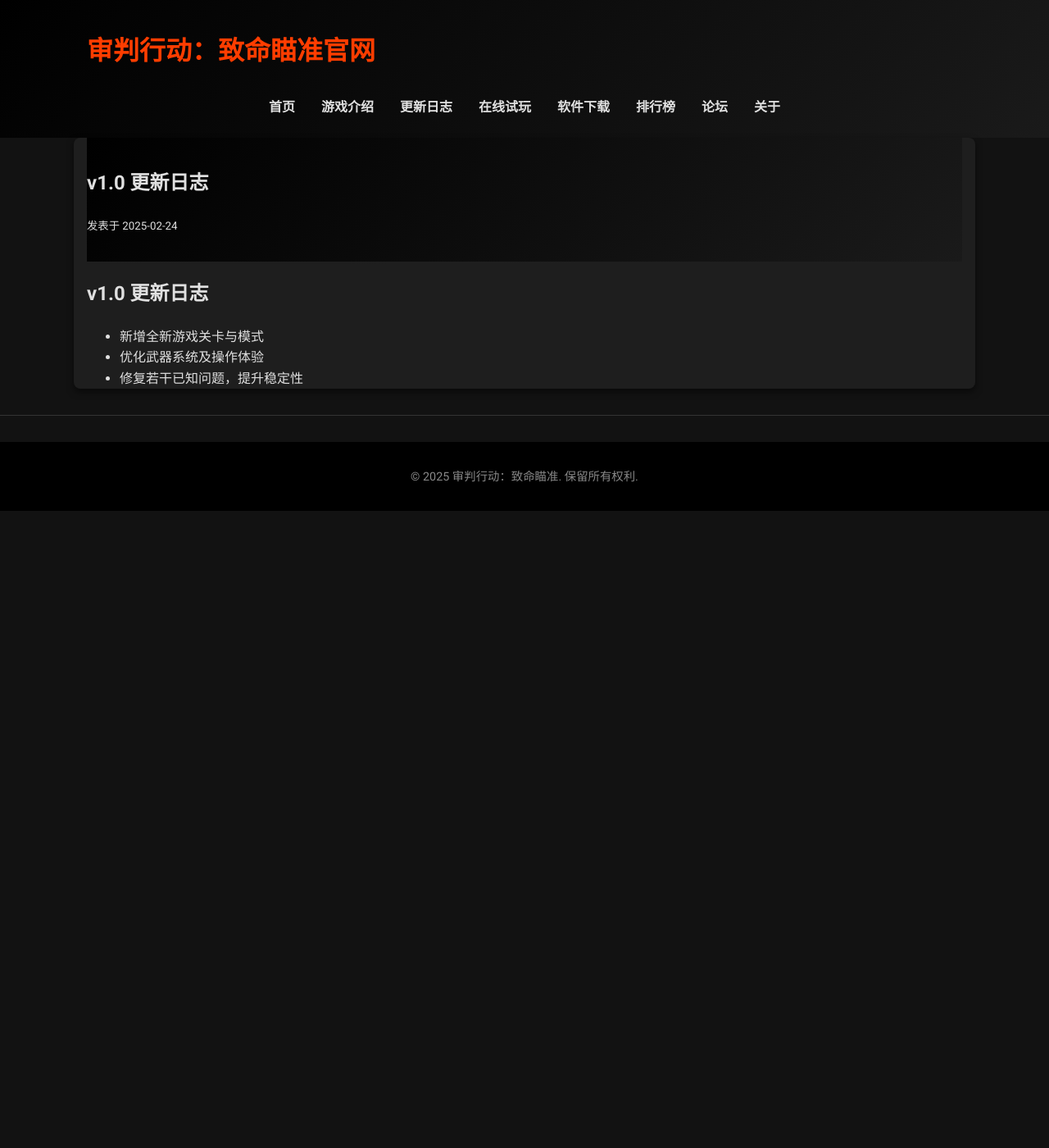
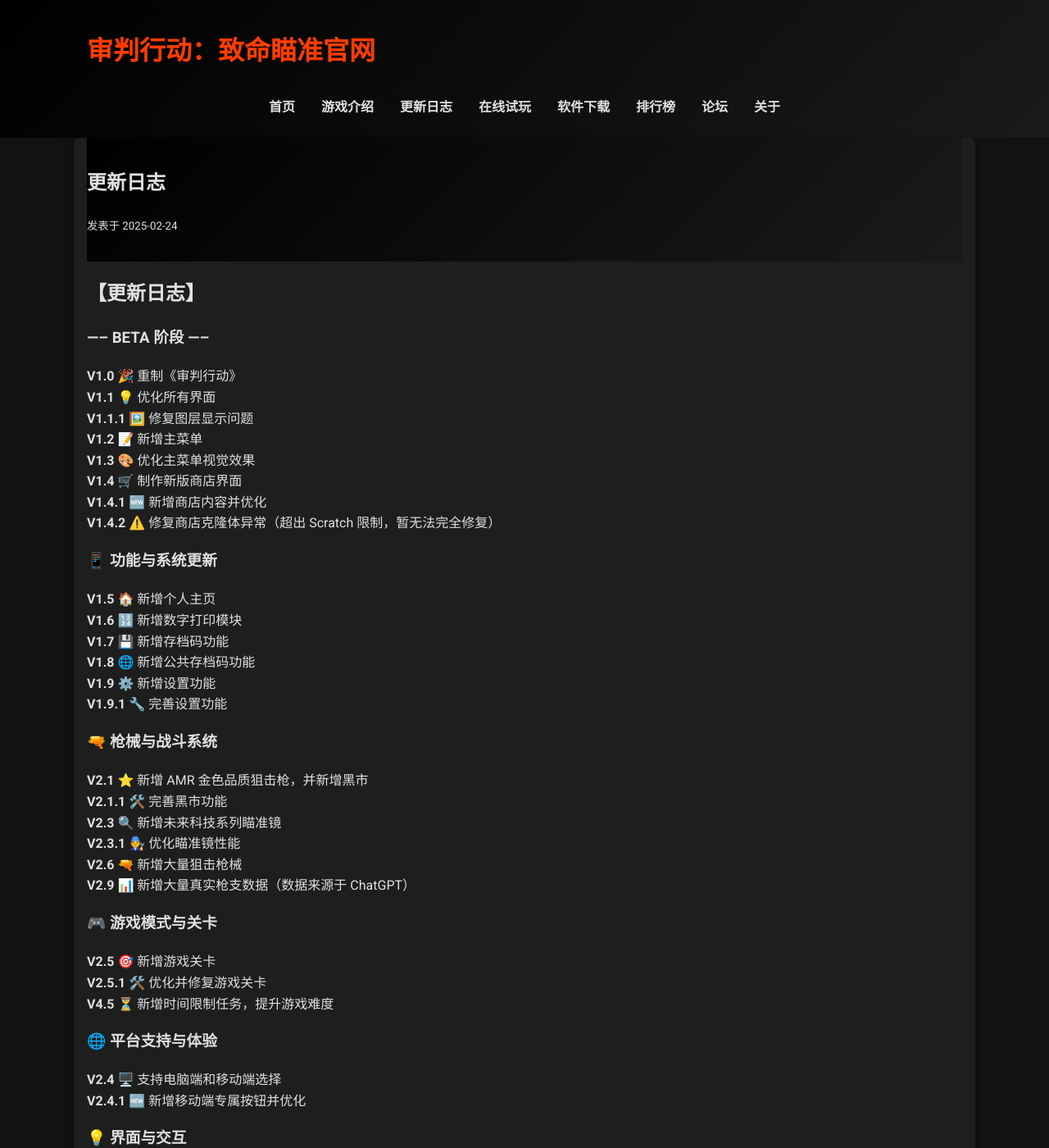
Before and after one commit to Tactgame/tactgame.github.io, a Jekyll site: the page built from _posts/2025-02-24-v1.0-更新日志.md, in a window 1280 px wide and 1400 px high. Shown: the whole window at 82% size. Built offline with Jekyll 4.4.1, drawn with Linux system fonts in a browser that asks for light colours; comment, search, counter and statistics services are not loaded; some of the changed text lies outside the part shown.

Commit message:
Update 2025-02-24-v1.0-更新日志.md

```diff
--- a/_posts/2025-02-24-v1.0-更新日志.md
+++ b/_posts/2025-02-24-v1.0-更新日志.md
@@ -1,11 +1,69 @@
 ---
 layout: post
-title: "v1.0 更新日志"
+title: "更新日志"
 date: 2025-02-24
 ---
 
-# v1.0 更新日志
+## 【更新日志】
 
-- 新增全新游戏关卡与模式
-- 优化武器系统及操作体验
-- 修复若干已知问题，提升稳定性
+### ----- BETA 阶段 -----
+
+**V1.0** 🎉 重制《审判行动》
+**V1.1** 💡 优化所有界面
+**V1.1.1** 🖼️ 修复图层显示问题
+**V1.2** 📝 新增主菜单
+**V1.3** 🎨 优化主菜单视觉效果
+**V1.4** 🛒 制作新版商店界面
+**V1.4.1** 🆕 新增商店内容并优化
+**V1.4.2** ⚠️ 修复商店克隆体异常（超出 Scratch 限制，暂无法完全修复）
+
+### 📱 功能与系统更新
+
+**V1.5** 🏠 新增个人主页
+**V1.6** 🔢 新增数字打印模块
+**V1.7** 💾 新增存档码功能
+**V1.8** 🌐 新增公共存档码功能
+**V1.9** ⚙️ 新增设置功能
+**V1.9.1** 🔧 完善设置功能
+
+### 🔫 枪械与战斗系统
+
+**V2.1** ⭐ 新增 AMR 金色品质狙击枪，并新增黑市
+**V2.1.1** 🛠️ 完善黑市功能
+**V2.3** 🔍 新增未来科技系列瞄准镜
+**V2.3.1** 🧑‍🔧 优化瞄准镜性能
+**V2.6** 🔫 新增大量狙击枪械
+**V2.9** 📊 新增大量真实枪支数据（数据来源于 ChatGPT）
+
+### 🎮 游戏模式与关卡
+
+**V2.5** 🎯 新增游戏关卡
+**V2.5.1** 🛠️ 优化并修复游戏关卡
+**V4.5** ⏳ 新增时间限制任务，提升游戏难度
+
+### 🌐 平台支持与体验
+
+**V2.4** 🖥️ 支持电脑端和移动端选择
+**V2.4.1** 🆕 新增移动端专属按钮并优化
+
+### 💡 界面与交互
+
+**V2.7** 🛒 改善商店界面并分类物品
+**V3.2** 🛡️ 将防具分类进商店，并添加大厅交互功能
+**V3.3** 📝 改善购买功能并添加物品列表
+**V4.4** 💡 枪械提示栏完善
+
+### 🛠️ 性能与修复
+
+**V3.9** 🚀 游戏整体性能优化，解决卡顿问题
+**V4.9** 🐛 修复存档功能无法存储列表的问题
+**V5.1** ✨ 修复弹着点闪光无法正常显示的问题
+**V5.2** 🧑‍💻 修复目标判定失效问题
+**V5.9.6** ✅ 存档系统稳定完成
+**V6.3.1** 🐞 修复商店关闭后开始游戏不显示的问题
+
+### 🌟 重大版本里程碑
+
+**V5.0** 🏆 游戏整体完成度大幅提升
+**V6.0** 🚀 正式发布在即
+**V6.3** 🌐 排行榜功能上线
```
